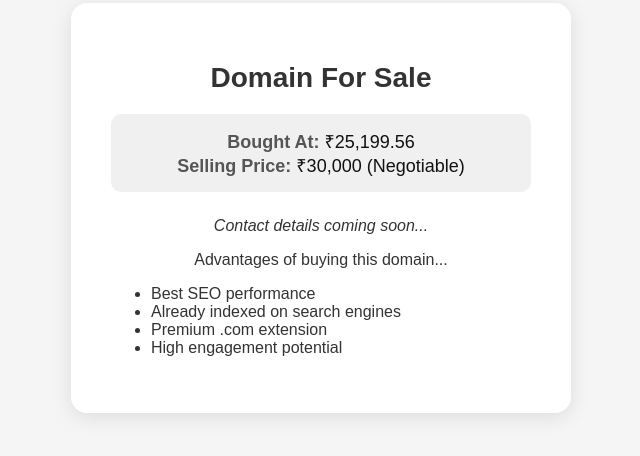
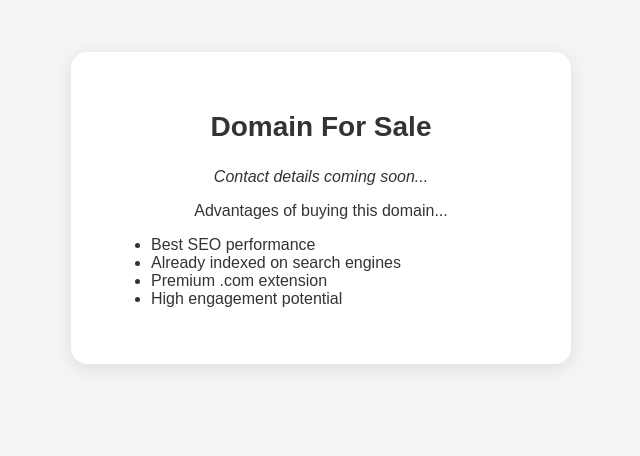
Before and after one commit to hkmj19/sale, a plain HTML site: page index.html in a window 1280 px wide. Shown: the part 192-648 px from the top of the page, without its empty margins (319-959 px from the left). Drawn offline with Linux system fonts and the light colour scheme.

Commit message:
Remove price details from index.html
Removed price information from the domain sale listing.

```diff
--- a/index.html
+++ b/index.html
@@ -52,12 +52,6 @@
 <body>
   <div class="card">
     <h1>Domain For Sale</h1>
-
-    <div class="price-box">
-      <div><span class="label">Bought At:</span> <span class="value">₹25,199.56</span></div>
-      <div><span class="label">Selling Price:</span> <span class="value">₹30,000 (Negotiable)</span></div>
-    </div>
-
     <div id="contact-area">
       <!-- Contact details will be added here -->
       <em>Contact details coming soon...</em>
```
